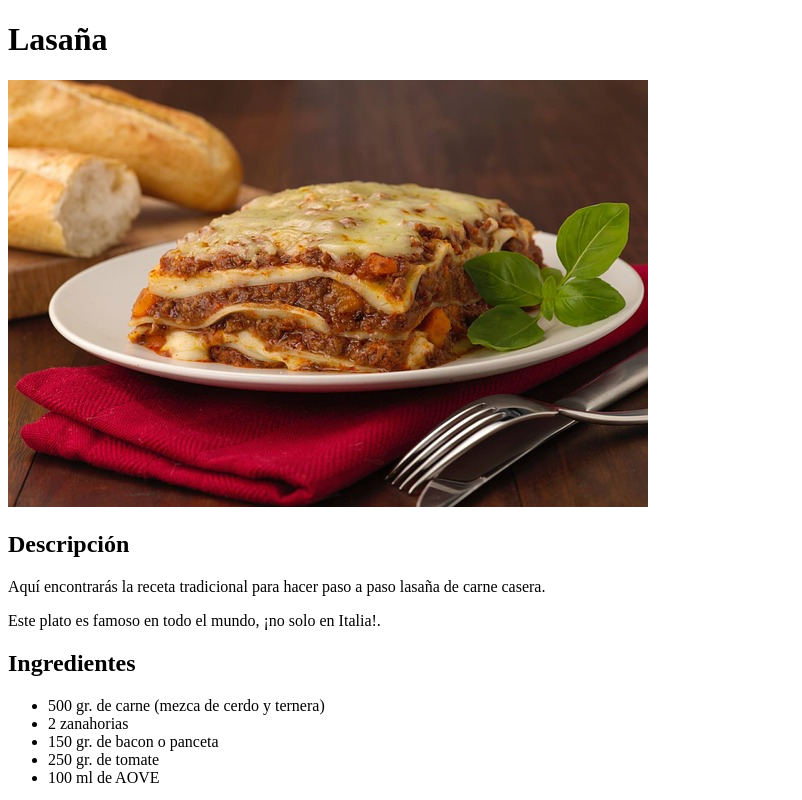
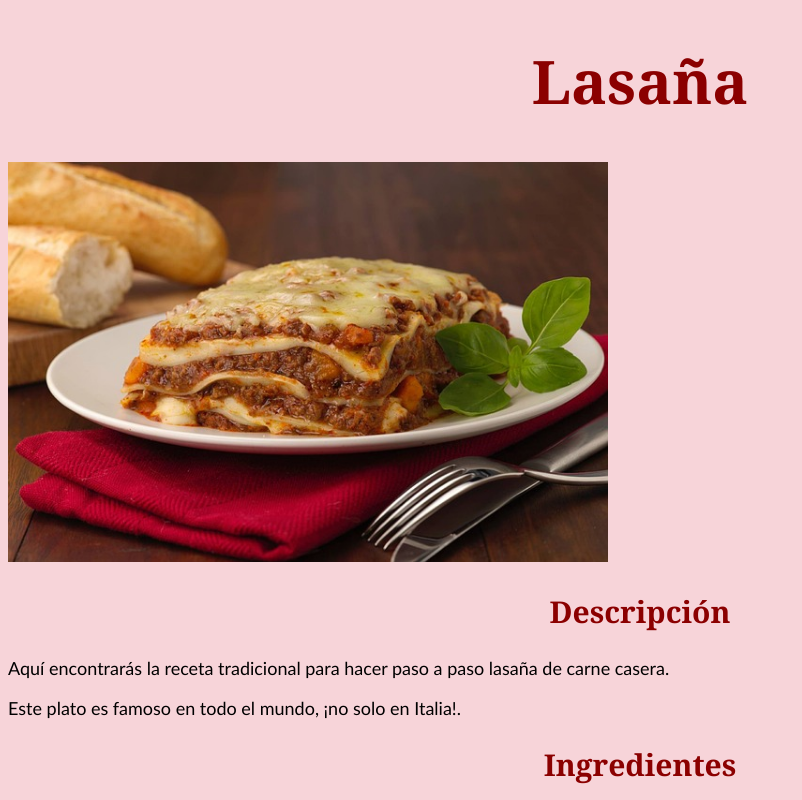
Before and after one commit to RuthRodriguezTF/odin-recipes, a plain HTML site: page recipes/lasagna.html in a window 1280 px wide. Shown: the top 800 px of the page, without its empty margins (0-802 px from the left). Drawn offline with Linux system fonts and the light colour scheme.

Commit message:
CSS added

```diff
--- a/recipes/lasagna.html
+++ b/recipes/lasagna.html
@@ -4,6 +4,7 @@
     <meta charset="UTF-8">
     <meta name="viewport" content="width=device-width, initial-scale=1.0">
     <title>Lasaña</title>
+    <link rel="stylesheet" href="style.css">
 </head>
 <body>
     <h1>Lasaña</h1>
--- /dev/null
+++ b/recipes/style.css
@@ -0,0 +1,34 @@
+body {
+background-color: rgb(247, 212, 217);
+}
+
+h1 {
+    font-family: Georgia, Garamond,serif;
+    text-align: center;
+    font-weight: bold;
+    font-size: 60px;
+    color: darkred;
+}
+
+img {
+    height: 400px;
+    width: auto;
+}
+
+li,
+a {
+    font-family: "Trebuchet MS", Tahoma, sans-serif;
+    font-size: 18px;
+}
+
+h2 {
+    font-family: Georgia, Garamond, serif;
+    font-size: 30px;
+    text-align: center;
+    color: darkred;
+}
+
+p {
+    font-family: "Trebuchet MS", Tahoma, sans-serif;
+    font-size: 18px;
+}
--- /dev/null
+++ b/style.css
@@ -0,0 +1,27 @@
+body {
+background-color: rgb(247, 212, 217);
+}
+
+h1 {
+    font-family: Georgia, Garamond,serif;
+    text-align: center;
+    font-weight: bold;
+    font-size: 60px;
+    color: darkred;
+}
+
+img {
+    height: 400px;
+    width: auto;
+}
+
+li,
+a {
+    font-family: "Trebuchet MS", Tahoma, sans-serif;
+    font-size: 25px;
+    color: brown;
+}
+
+li {
+    color: lightcoral;
+}
```
Also changed, not shown: index.html (+2 -0 lines), recipes/caprese-salad.htm (+1 -0 lines), recipes/sangria.html (+1 -0 lines).
